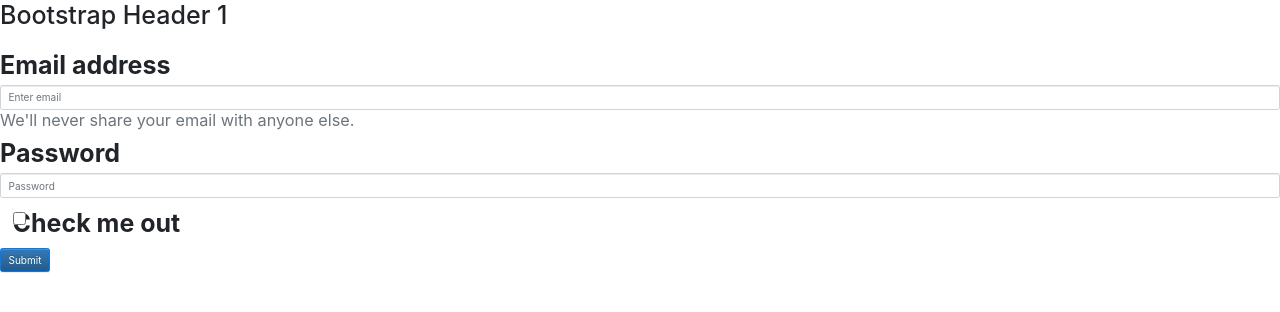
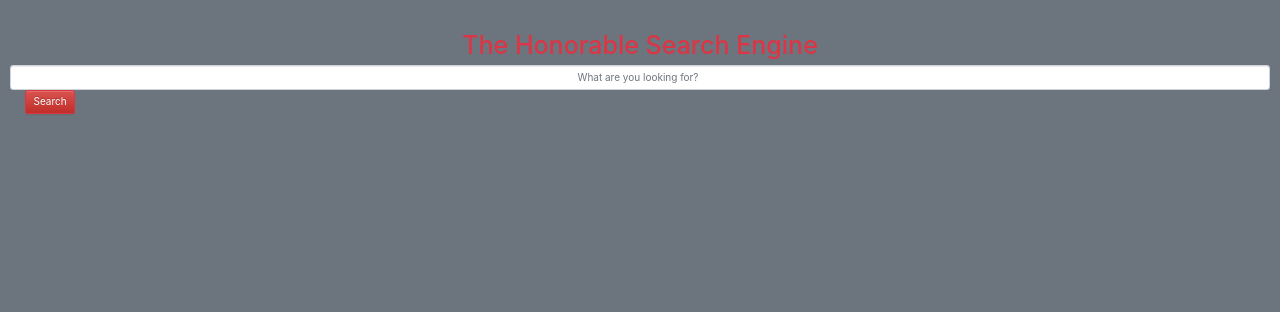
Before and after one commit to Gold-Everything/UI_LSPT2019, a Django app: page / in a window 1280 px wide. Shown: the top 312 px of the page. Run offline with Django 3.2, Linux system fonts and the light colour scheme; some libraries are stand-ins or nearby versions.

Commit message:
Created a boilerplate search page

```diff
--- a/UI/static/styles.css
+++ b/UI/static/styles.css
@@ -3,3 +3,8 @@
 body{
 	background-color: grey;
 }
+
+.center_div{
+    margin: 0 auto;
+    width: 80%;
+}
--- a/UI/templates/index.html
+++ b/UI/templates/index.html
@@ -4,29 +4,22 @@
 	<head>
 		<link rel="stylesheet" href="//maxcdn.bootstrapcdn.com/bootstrap/3.2.0/css/bootstrap.min.css">
 		<link rel="stylesheet" href="//maxcdn.bootstrapcdn.com/bootstrap/3.2.0/css/bootstrap-theme.min.css">
+		<link rel = "stylesheet" href = "{% static styles.css %}">
 		<link href="{% static '/bootstrap-4.3.1-dist/css/bootstrap.css' %}" rel="stylesheet">
 	</head>
 
-	<body>
+	<body class = "p-3 mb-2 bg-secondary text-white">
 
 
-		<h1>Bootstrap Header 1</h1>
-		<form class = "h1">
-  <div class="form-group">
-    <label for="exampleInputEmail1">Email address</label>
-    <input type="email" class="form-control" id="exampleInputEmail1" aria-describedby="emailHelp" placeholder="Enter email">
-    <small id="emailHelp" class="form-text text-muted">We'll never share your email with anyone else.</small>
+		<div class = "text-center h1 text-danger">The Honorable Search Engine</div>
+		<form>
+  <div class="form">
+    <input type="search" class="form-control center_div text-center" id="inputSearch" placeholder="What are you looking for?">
   </div>
-  <div class="form-group">
-    <label for="exampleInputPassword1">Password</label>
-    <input type="password" class="form-control" id="exampleInputPassword1" placeholder="Password">
-  </div>
-  <div class="form-group form-check">
-    <input type="checkbox" class="form-check-input" id="exampleCheck1">
-    <label class="form-check-label" for="exampleCheck1">Check me out</label>
-  </div>
-  <button type="submit" class="btn btn-primary">Submit</button>
-</form>
+  <div class = "container col-md-1 col-md-offset-1">
+  <button type="submit" class="btn btn-danger"> Search </button>
+</div>
+	</form>
 	</body>
 
 </html>
```
